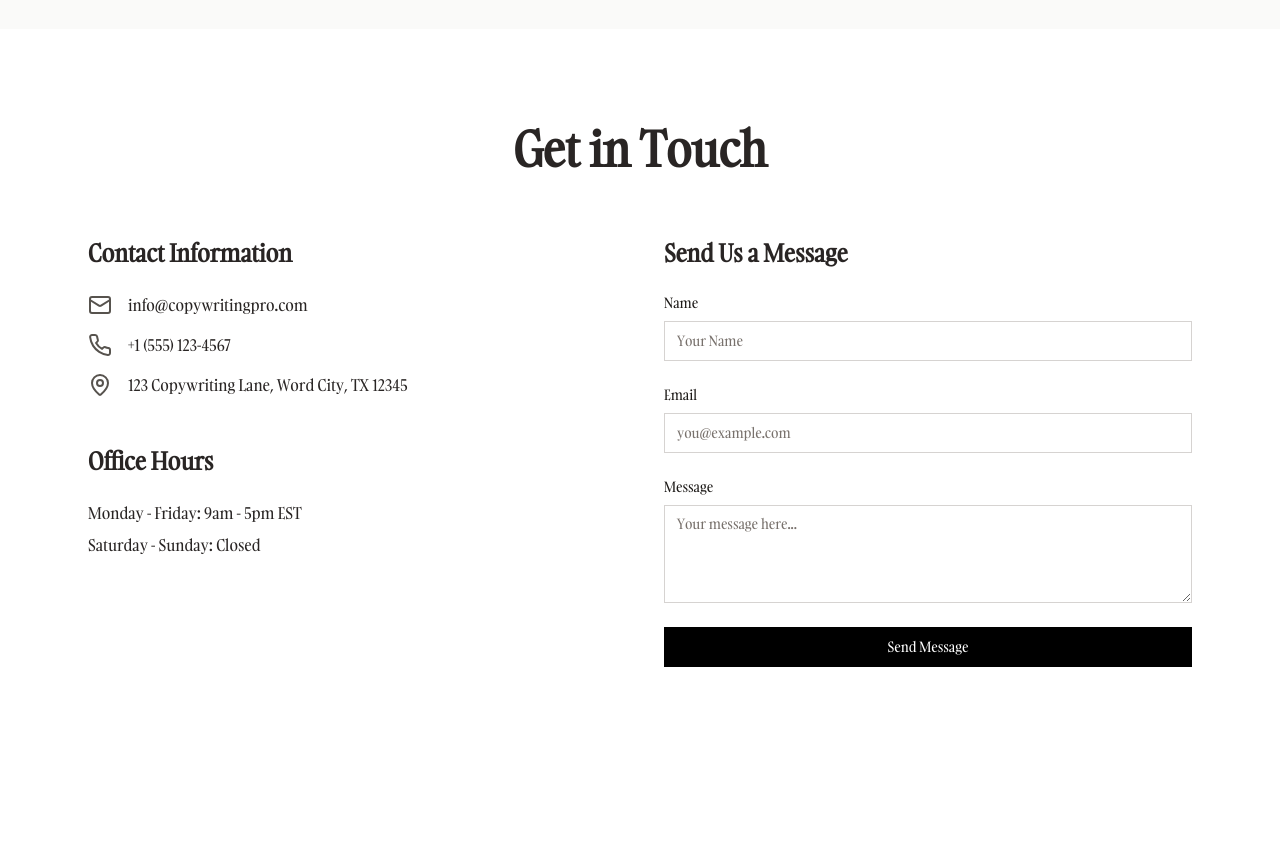
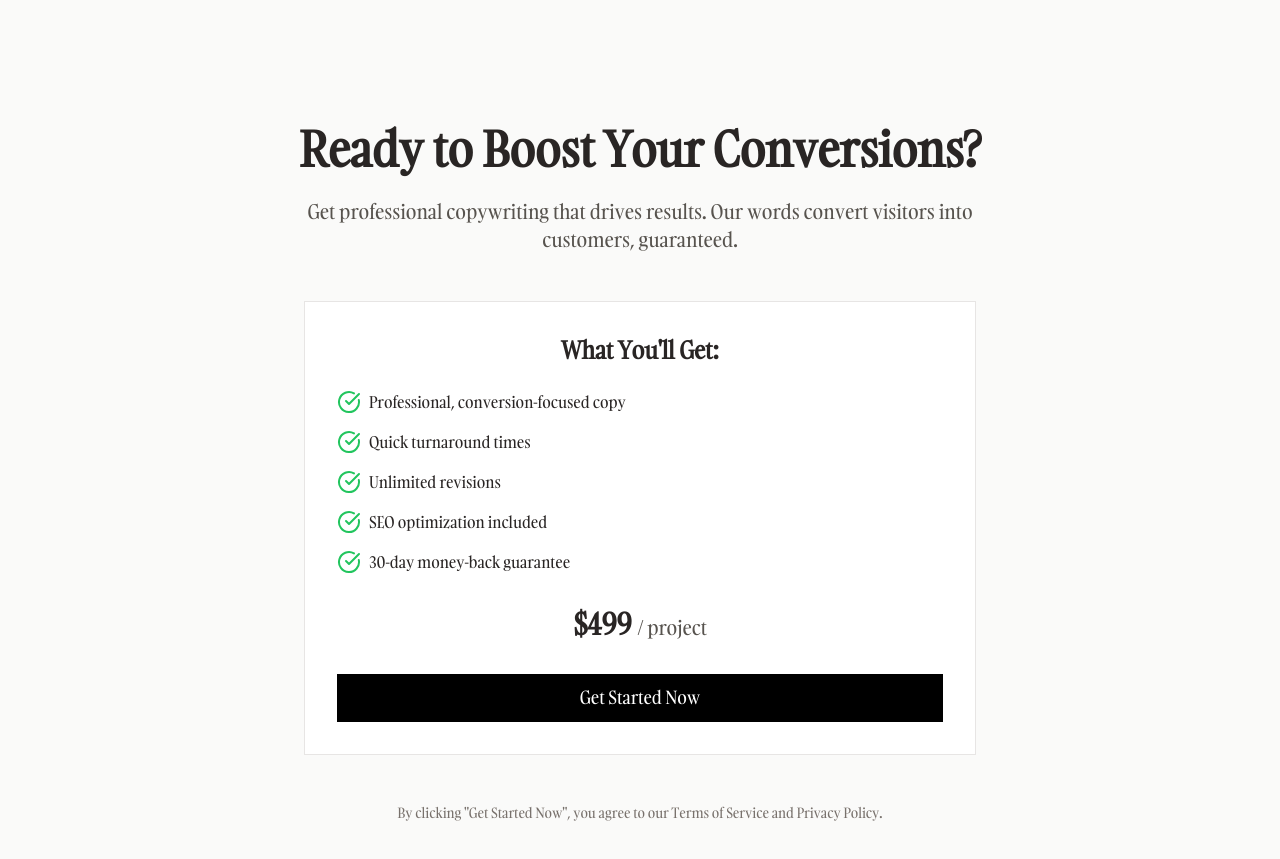
Before and after one commit to pnewsam/copywright, a Next.js app: page / in a window 1280 px wide. Shown: the part 4760-5619 px from the top of the page. Before the commit the page ends 5523 px from the top, so only its background shows below. Built offline with nearby package versions, Linux system fonts and the light colour scheme.

Commit message:
Minor fix.

```diff
--- a/src/components/Contact.tsx
+++ b/src/components/Contact.tsx
@@ -1,87 +1,58 @@
+"use client";
+
 import { Button } from "@/components/ui/button";
-import { Input } from "@/components/ui/input";
-import { Textarea } from "@/components/ui/textarea";
-import { Mail, Phone, MapPin } from "lucide-react";
+import { CheckCircle } from "lucide-react";
 
 export function Contact() {
+  const benefits = [
+    "Professional, conversion-focused copy",
+    "Quick turnaround times",
+    "Unlimited revisions",
+    "SEO optimization included",
+    "30-day money-back guarantee",
+  ];
+
   return (
-    <section className="w-full py-24 bg-white">
+    <section className="w-full py-24 bg-stone-50">
       <div className="container px-4 md:px-6 mx-auto max-w-6xl">
-        <h2 className="text-4xl md:text-5xl font-bold text-center mb-16">
-          Get in Touch
-        </h2>
-        <div className="grid grid-cols-1 md:grid-cols-2 gap-12">
-          <div>
-            <h3 className="text-2xl font-semibold mb-6">Contact Information</h3>
-            <div className="space-y-4">
-              <div className="flex items-center">
-                <Mail className="w-6 h-6 mr-4 text-stone-600" />
-                <p>info@copywritingpro.com</p>
-              </div>
-              <div className="flex items-center">
-                <Phone className="w-6 h-6 mr-4 text-stone-600" />
-                <p>+1 (555) 123-4567</p>
-              </div>
-              <div className="flex items-center">
-                <MapPin className="w-6 h-6 mr-4 text-stone-600" />
-                <p>123 Copywriting Lane, Word City, TX 12345</p>
-              </div>
+        <div className="flex flex-col items-center text-center">
+          <h2 className="text-4xl md:text-5xl font-bold mb-6">
+            Ready to Boost Your Conversions?
+          </h2>
+          <p className="text-xl text-stone-600 mb-12 max-w-2xl">
+            Get professional copywriting that drives results. Our words convert
+            visitors into customers, guaranteed.
+          </p>
+          <div className="bg-white border border-stone-200 p-8 mb-12 w-full max-w-2xl">
+            <h3 className="text-2xl font-bold mb-6">What You'll Get:</h3>
+            <ul className="space-y-4 text-left mb-8">
+              {benefits.map((benefit, index) => (
+                <li key={index} className="flex items-start">
+                  <CheckCircle className="w-6 h-6 text-green-500 mr-2 flex-shrink-0" />
+                  <span>{benefit}</span>
+                </li>
+              ))}
+            </ul>
+            <div className="text-3xl font-bold mb-8">
+              $499{" "}
+              <span className="text-xl font-normal text-stone-600">
+                / project
+              </span>
             </div>
-            <div className="mt-12">
-              <h3 className="text-2xl font-semibold mb-6">Office Hours</h3>
-              <p className="mb-2">Monday - Friday: 9am - 5pm EST</p>
-              <p>Saturday - Sunday: Closed</p>
-            </div>
+            <Button
+              className="w-full bg-black text-white hover:bg-stone-800 text-lg py-6 rounded-none"
+              onClick={() => {
+                // Here you would typically integrate with Stripe
+                console.log("Initiating Stripe checkout");
+              }}
+            >
+              Get Started Now
+            </Button>
           </div>
-          <div>
-            <h3 className="text-2xl font-semibold mb-6">Send Us a Message</h3>
-            <form className="space-y-6">
-              <div>
-                <label
-                  htmlFor="name"
-                  className="block mb-2 text-sm font-medium text-stone-900"
-                >
-                  Name
-                </label>
-                <Input
-                  id="name"
-                  placeholder="Your Name"
-                  className="w-full px-3 py-2 border border-stone-300 rounded-none focus:outline-none focus:ring-2 focus:ring-black"
-                />
-              </div>
-              <div>
-                <label
-                  htmlFor="email"
-                  className="block mb-2 text-sm font-medium text-stone-900"
-                >
-                  Email
-                </label>
-                <Input
-                  id="email"
-                  type="email"
-                  placeholder="you@example.com"
-                  className="w-full px-3 py-2 border border-stone-300 rounded-none focus:outline-none focus:ring-2 focus:ring-black"
-                />
-              </div>
-              <div>
-                <label
-                  htmlFor="message"
-                  className="block mb-2 text-sm font-medium text-stone-900"
-                >
-                  Message
-                </label>
-                <Textarea
-                  id="message"
-                  placeholder="Your message here..."
-                  className="w-full px-3 py-2 border border-stone-300 rounded-none focus:outline-none focus:ring-2 focus:ring-black"
-                  rows={4}
-                />
-              </div>
-              <Button className="w-full bg-black text-white hover:bg-stone-800 rounded-none">
-                Send Message
-              </Button>
-            </form>
-          </div>
+          <p className="text-sm text-stone-500">
+            By clicking "Get Started Now", you agree to our Terms of Service and
+            Privacy Policy.
+          </p>
         </div>
       </div>
     </section>
```
